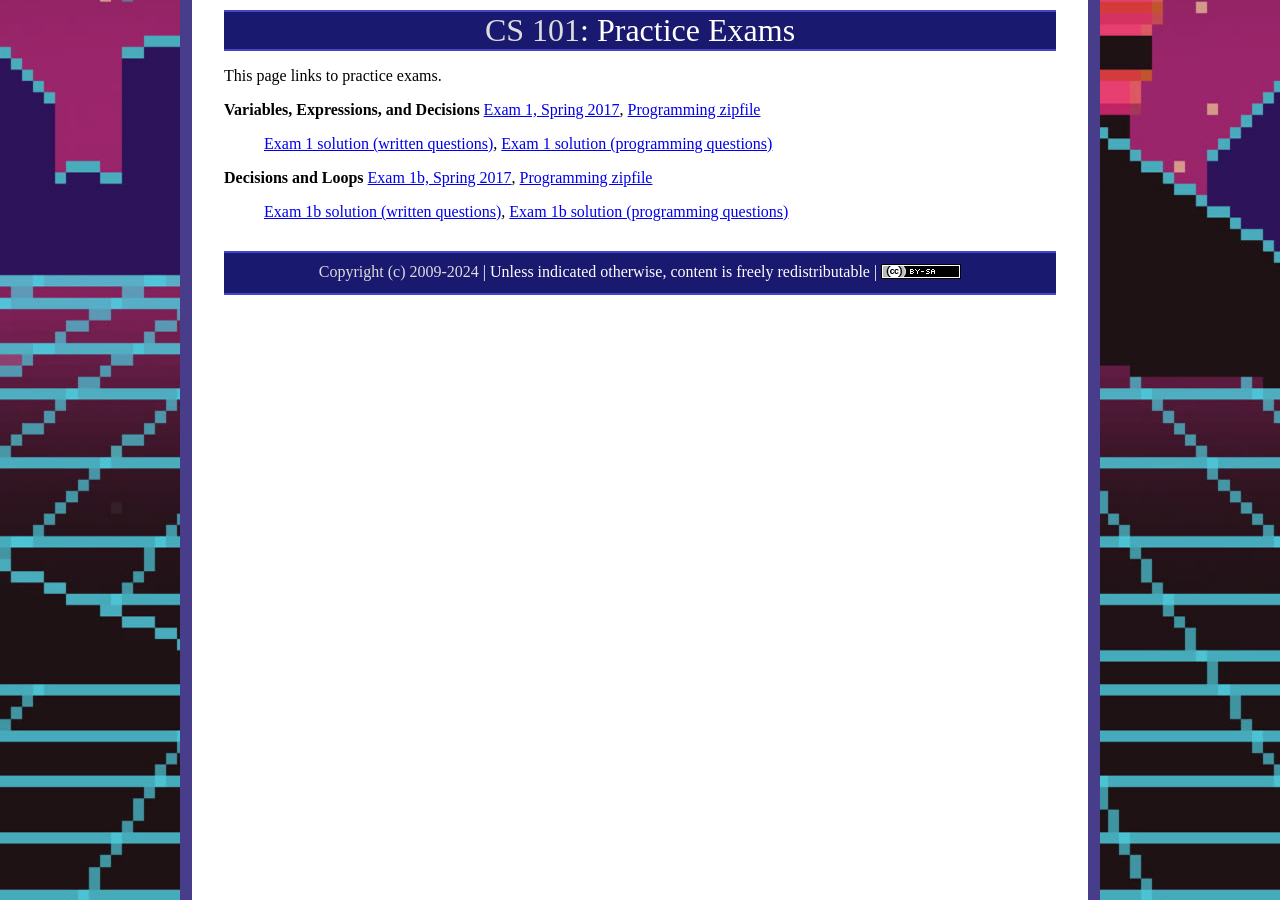
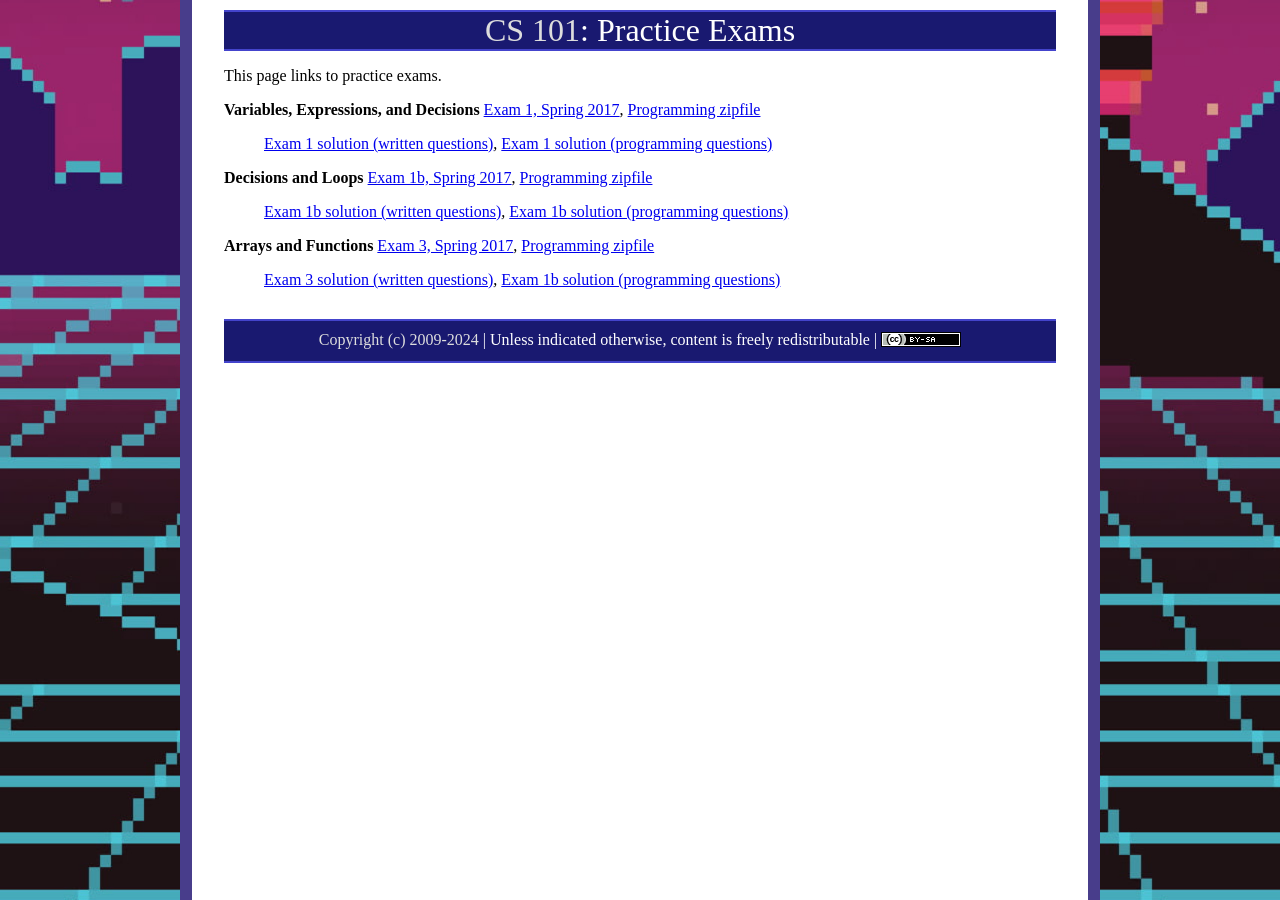
Before and after one commit to ycpcs/cs101-fall2026, a Jekyll site: the page built from exams/index.md, in a window 1280 px wide. Built offline with Jekyll 4.4.1, drawn with Linux system fonts in a browser that asks for light colours.

Commit message:
Update index.md

```diff
--- a/exams/index.md
+++ b/exams/index.md
@@ -14,3 +14,8 @@ This page links to practice exams.
 [Exam 1b, Spring 2017](cs101-spring2017-exam01b.pdf), [Programming zipfile](CS101_Exam01b.zip)
 
 > [Exam 1b solution (written questions)](cs101-spring2017-exam01b-solution.pdf), [Exam 1b solution (programming questions)](CS101_Exam01b_Solution.zip)
+
+**Arrays and Functions**
+[Exam 3, Spring 2017](cs101-spring2017-exam03.pdf), [Programming zipfile](CS101_Exam03.zip)
+
+> [Exam 3 solution (written questions)](cs101-spring2017-exam03-solution.pdf), [Exam 1b solution (programming questions)](CS101_Exam03_Solution.zip)
```
